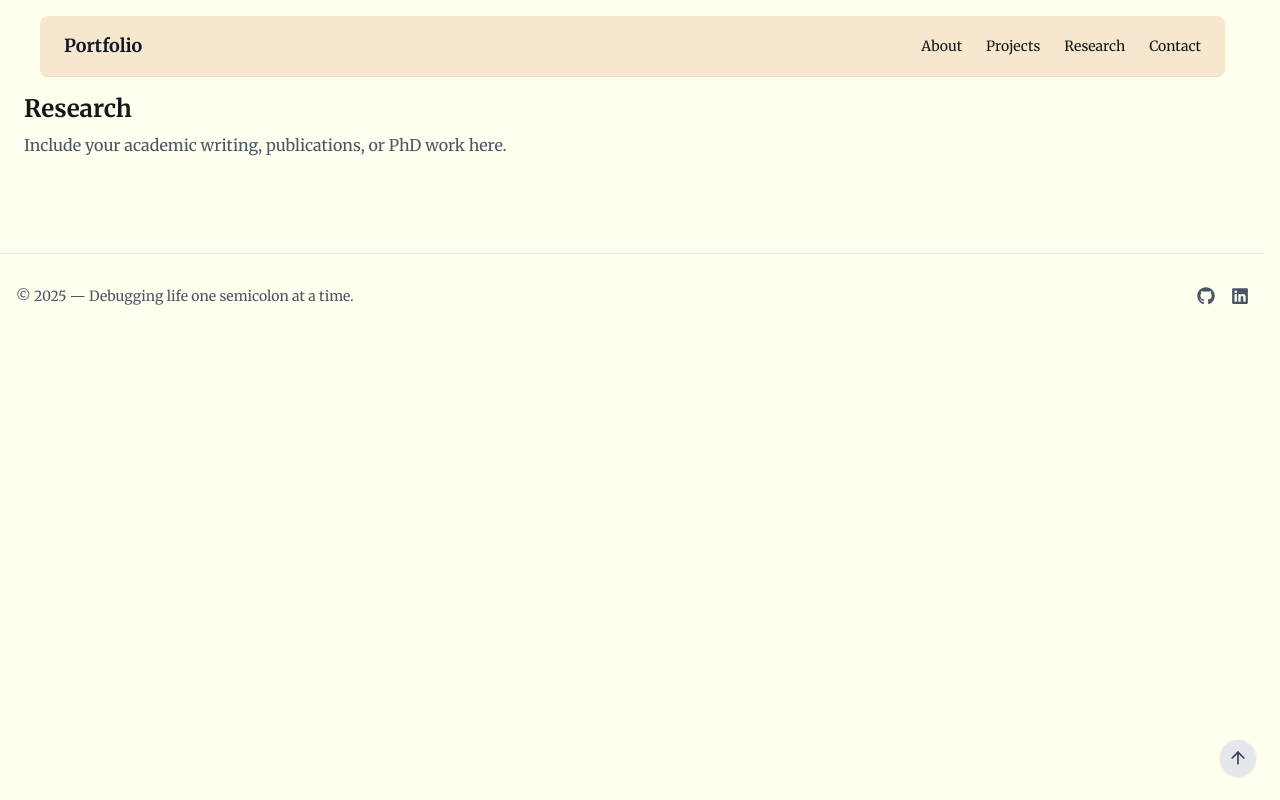
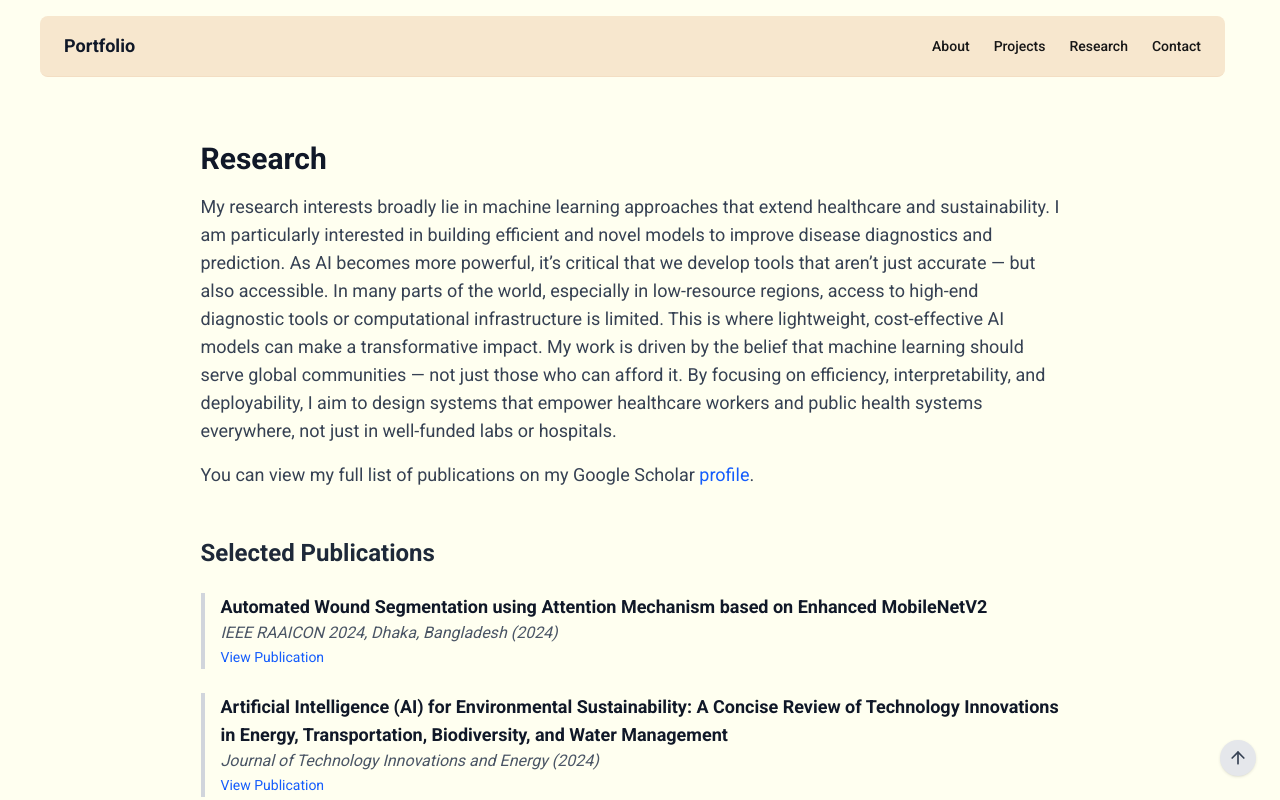
Before and after one commit to arindrajit-paul/portfolio-nextjs, a Next.js app in the folder portfolio-nextjs/: page /research in a window 1280 px wide. Shown: the top 800 px of the page. Built offline with nearby package versions, Linux system fonts and the light colour scheme.

Commit message:
Fixed landing page and contact section.

```diff
--- /dev/null
+++ b/portfolio-nextjs/src/app/contact/ContactPageClient.tsx
@@ -0,0 +1,64 @@
+"use client";
+
+import { FaEnvelope, FaLinkedin, FaGithub } from "react-icons/fa";
+
+export const metadata = {
+  title: "Contact | My Portfolio",
+  description: "How to get in touch with me.",
+};
+
+// export default function ContactPage() {
+//   const handleEmailClick = () => {
+//     window.location.href =
+//       "mailto:" + "arindrajit.paul.careers" + "@hotmail.com";
+//   };
+
+  return (
+    <section className="max-w-3xl mx-auto px-4 py-12 space-y-10">
+      <div>
+        <h1 className="text-3xl font-bold text-gray-900">Let's Connect</h1>
+        <p className="mt-4 text-gray-700 text-lg">
+          Whether you’re interested in working together, want to chat about
+          research, or just want to say hi — I’d love to hear from you. The best
+          way to reach me is via email or LinkedIn.
+        </p>
+      </div>
+
+      <div className="space-y-4 text-gray-700 text-base">
+        <p className="flex items-center gap-2">
+          <FaEnvelope className="text-gray-500" />
+          {/* <button
+            onClick={handleEmailClick}
+            className="text-blue-600 hover:underline"
+          > */}
+          firstname.lastname.careers [at] hotmail.com
+          {/* </button> */}
+        </p>
+
+        <p className="flex items-center gap-2">
+          <FaLinkedin className="text-gray-500" />
+          <a
+            href="https://linkedin.com/in/arin-p"
+            target="_blank"
+            rel="noopener noreferrer"
+            className="text-blue-600 hover:underline"
+          >
+            LinkedIn
+          </a>
+        </p>
+
+        <p className="flex items-center gap-2">
+          <FaGithub className="text-gray-500" />
+          <a
+            href="https://github.com/arindrajit-paul"
+            target="_blank"
+            rel="noopener noreferrer"
+            className="text-blue-600 hover:underline"
+          >
+            GitHub
+          </a>
+        </p>
+      </div>
+    </section>
+  );
+}
--- a/portfolio-nextjs/src/app/contact/page.tsx
+++ b/portfolio-nextjs/src/app/contact/page.tsx
@@ -1,15 +1,10 @@
+import ContactPage from "./ContactPageClient";
+
 export const metadata = {
   title: "Contact | My Portfolio",
-  description: "Find my contact information here.",
+  description: "How to get in touch with me.",
 };
 
-export default function ContactPage() {
-  return (
-    <section>
-      <h1 className="text-2xl font-semibold">Contact</h1>
-      <p className="mt-2 text-gray-600">
-        Add your email, social links, or a contact form.
-      </p>
-    </section>
-  );
+export default function Page() {
+  return <ContactPage />;
 }
--- a/portfolio-nextjs/src/app/layout.tsx
+++ b/portfolio-nextjs/src/app/layout.tsx
@@ -1,7 +1,7 @@
 import type { Metadata } from "next";
 import "./globals.css";
-// import { Roboto } from "next/font/google";
-import { Merriweather } from "next/font/google";
+import { Roboto } from "next/font/google";
+// import { Merriweather } from "next/font/google";
 
 import Navbar from "@/components/Navbar";
 import Footer from "@/components/Footer";
@@ -11,17 +11,17 @@ export const metadata: Metadata = {
   description: "Showcase of my work and interests",
 };
 
-// const roboto = Roboto({
+const roboto = Roboto({
+  subsets: ["latin"],
+  weight: ["400", "500", "700"],
+  display: "swap",
+});
+
+// const merriweather = Merriweather({
 //   subsets: ["latin"],
-//   weight: ["400", "500", "700"],
+//   weight: ["300", "400", "700"],
 //   display: "swap",
 // });
-
-const merriweather = Merriweather({
-  subsets: ["latin"],
-  weight: ["300", "400", "700"],
-  display: "swap",
-});
 
 export default function RootLayout({
   children,
@@ -29,7 +29,7 @@ export default function RootLayout({
   children: React.ReactNode;
 }>) {
   return (
-    <html lang="en" className={merriweather.className}>
+    <html lang="en" className={roboto.className}>
       <body className="min-h-screen bg-white text-gray-900">
         <Navbar />
         <main className="max-w-7xl mx-auto px-6 py-8">{children}</main>
--- a/portfolio-nextjs/src/app/page.tsx
+++ b/portfolio-nextjs/src/app/page.tsx
@@ -1,25 +1,35 @@
+export const metadata = {
+  title: "Home | My Portfolio",
+  description: "Welcome to my personal website and research portfolio.",
+};
+
 export default function HomePage() {
   return (
-    <section className="px-4 sm:px-6 lg:px-8 py-12">
-      <div className="max-w-4xl mx-auto text-center">
-        <h1 className="text-4xl font-bold text-gray-900">
-          Welcome to My Portfolio
+    <section className="min-h-[75vh] flex flex-col items-center justify-center text-center px-4">
+      <div className="space-y-6 max-w-2xl">
+        <h1 className="text-4xl sm:text-5xl font-bold text-gray-900">
+          Hi, I'm Arindrajit 👋
         </h1>
-        <p className="mt-4 text-lg text-gray-600">
-          Explore my work, research, and more below.
+        <p className="text-lg text-gray-700">
+          I'm a computer science graduate student passionate about machine
+          learning, public health forecasting, and ethical AI systems. I build
+          models, analyze data, and love turning complex problems into elegant
+          solutions.
         </p>
-      </div>
-
-      {/* Dummy scrollable content */}
-      <div className="mt-16 space-y-12 max-w-3xl mx-auto text-gray-700">
-        {Array.from({ length: 20 }, (_, i) => (
-          <p key={i}>
-            Lorem ipsum dolor sit amet, consectetur adipiscing elit. Nunc
-            commodo, nunc vitae placerat convallis, elit risus volutpat mauris,
-            id vulputate sapien massa nec dui. Integer in ante et nisi placerat
-            tincidunt at nec mauris.
-          </p>
-        ))}
+        <div className="flex justify-center gap-4">
+          <a
+            href="/projects"
+            className="bg-blue-600 text-white px-6 py-2 rounded-md hover:bg-blue-700 transition"
+          >
+            View Projects
+          </a>
+          <a
+            href="/about"
+            className="border border-gray-300 px-6 py-2 rounded-md hover:bg-gray-100 transition"
+          >
+            About Me
+          </a>
+        </div>
       </div>
     </section>
   );
--- a/portfolio-nextjs/src/app/research/page.tsx
+++ b/portfolio-nextjs/src/app/research/page.tsx
@@ -1,15 +1,67 @@
 export const metadata = {
   title: "Research | My Portfolio",
-  description: "Learn more about research and interests.",
+  description: "Explore my publications and research interests.",
 };
+
+import researchData from "@/data/research.json";
 
 export default function ResearchPage() {
   return (
-    <section>
-      <h1 className="text-2xl font-semibold">Research</h1>
-      <p className="mt-2 text-gray-600">
-        Include your academic writing, publications, or PhD work here.
-      </p>
+    <section className="max-w-4xl mx-auto px-4 py-12 space-y-12">
+      {/* Intro */}
+      <div>
+        <h1 className="text-3xl font-bold text-gray-900">Research</h1>
+        {/* <p className="mt-4 text-gray-700 text-lg">{researchData.intro}</p> */}
+        {researchData.intro.map((para, index) => (
+          <p key={index} className="mt-4 text-gray-700 text-lg">
+            {index === 1 ? (
+              <>
+                {para.split("profile")[0]}
+                <a
+                  href="https://scholar.google.com/citations?user=1jfNaoQAAAAJ&hl=en"
+                  target="_blank"
+                  rel="noopener noreferrer"
+                  className="text-blue-600 hover:underline"
+                >
+                  profile
+                </a>
+                .
+              </>
+            ) : (
+              para
+            )}
+          </p>
+        ))}
+      </div>
+
+      {/* Publications */}
+      <div>
+        <h2 className="text-2xl font-semibold text-gray-800">
+          Selected Publications
+        </h2>
+        <ul className="mt-6 space-y-6">
+          {researchData.publications.map((pub, index) => (
+            <li key={index} className="border-l-4 border-gray-300 pl-4">
+              <h3 className="text-lg font-semibold text-gray-900">
+                {pub.title}
+              </h3>
+              <p className="text-gray-600 italic">
+                {pub.venue} ({pub.date})
+              </p>
+              {pub.link && (
+                <a
+                  href={pub.link}
+                  target="_blank"
+                  rel="noopener noreferrer"
+                  className="text-blue-600 text-sm hover:underline"
+                >
+                  View Publication
+                </a>
+              )}
+            </li>
+          ))}
+        </ul>
+      </div>
     </section>
   );
 }
--- /dev/null
+++ b/portfolio-nextjs/src/data/research.json
@@ -0,0 +1,22 @@
+{
+  "intro": [
+    "My research interests broadly lie in machine learning approaches that extend healthcare and sustainability. I am particularly interested in building efficient and novel models to improve disease diagnostics and prediction. As AI becomes more powerful, it’s critical that we develop tools that aren’t just accurate — but also accessible. In many parts of the world, especially in low-resource regions, access to high-end diagnostic tools or computational infrastructure is limited. This is where lightweight, cost-effective AI models can make a transformative impact. My work is driven by the belief that machine learning should serve global communities — not just those who can afford it. By focusing on efficiency, interpretability, and deployability, I aim to design systems that empower healthcare workers and public health systems everywhere, not just in well-funded labs or hospitals.",
+    "You can view my full list of publications on my Google Scholar profile."
+  ],
+  "publications": [
+    {
+      "title": "Automated Wound Segmentation using Attention Mechanism based on Enhanced MobileNetV2",
+      "venue": "IEEE RAAICON 2024, Dhaka, Bangladesh",
+      "date": "2024",
+      "doi": "10.1109/RAAICON64172.2024.10928370",
+      "link": "https://doi.org/10.1109/RAAICON64172.2024.10928370"
+    },
+    {
+      "title": "Artificial Intelligence (AI) for Environmental Sustainability: A Concise Review of Technology Innovations in Energy, Transportation, Biodiversity, and Water Management",
+      "venue": "Journal of Technology Innovations and Energy",
+      "date": "2024",
+      "doi": "10.56556/jtie.v3i2.953",
+      "link": "https://doi.org/10.56556/jtie.v3i2.953"
+    }
+  ]
+}
```
